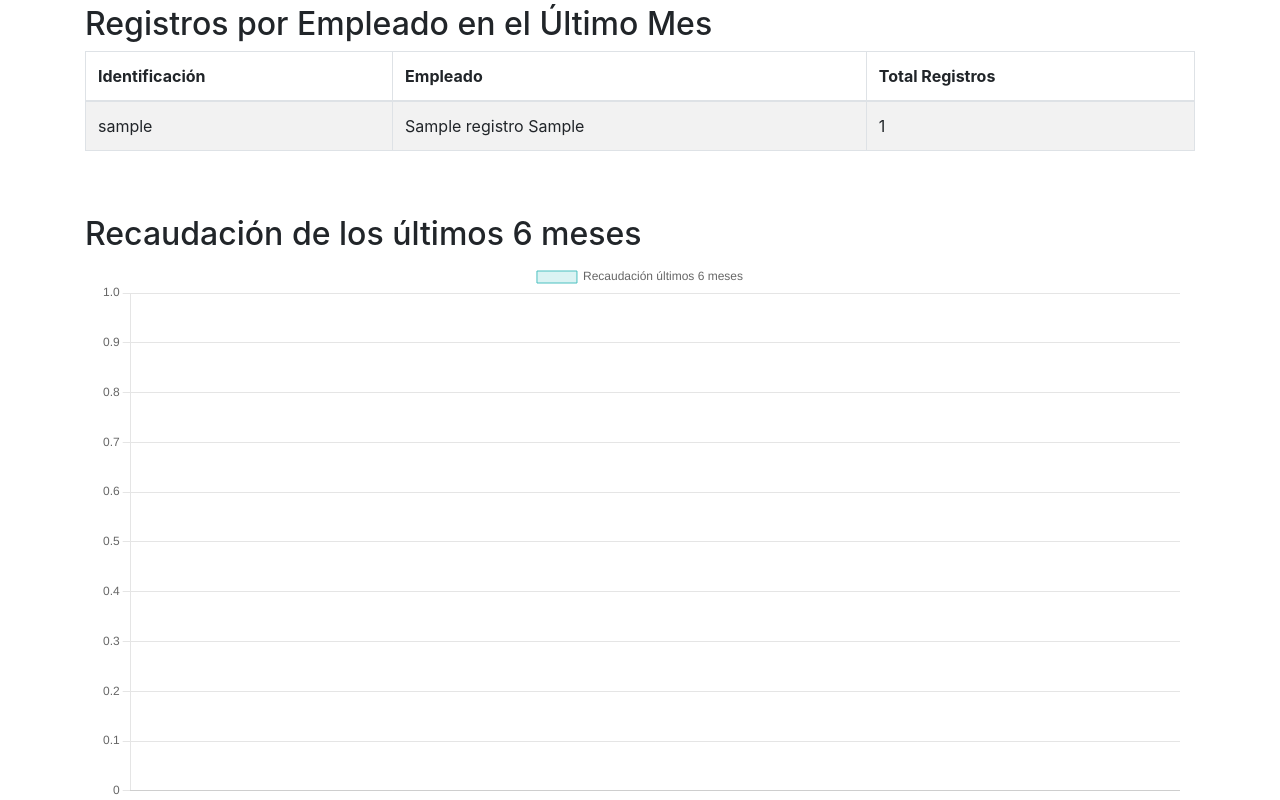
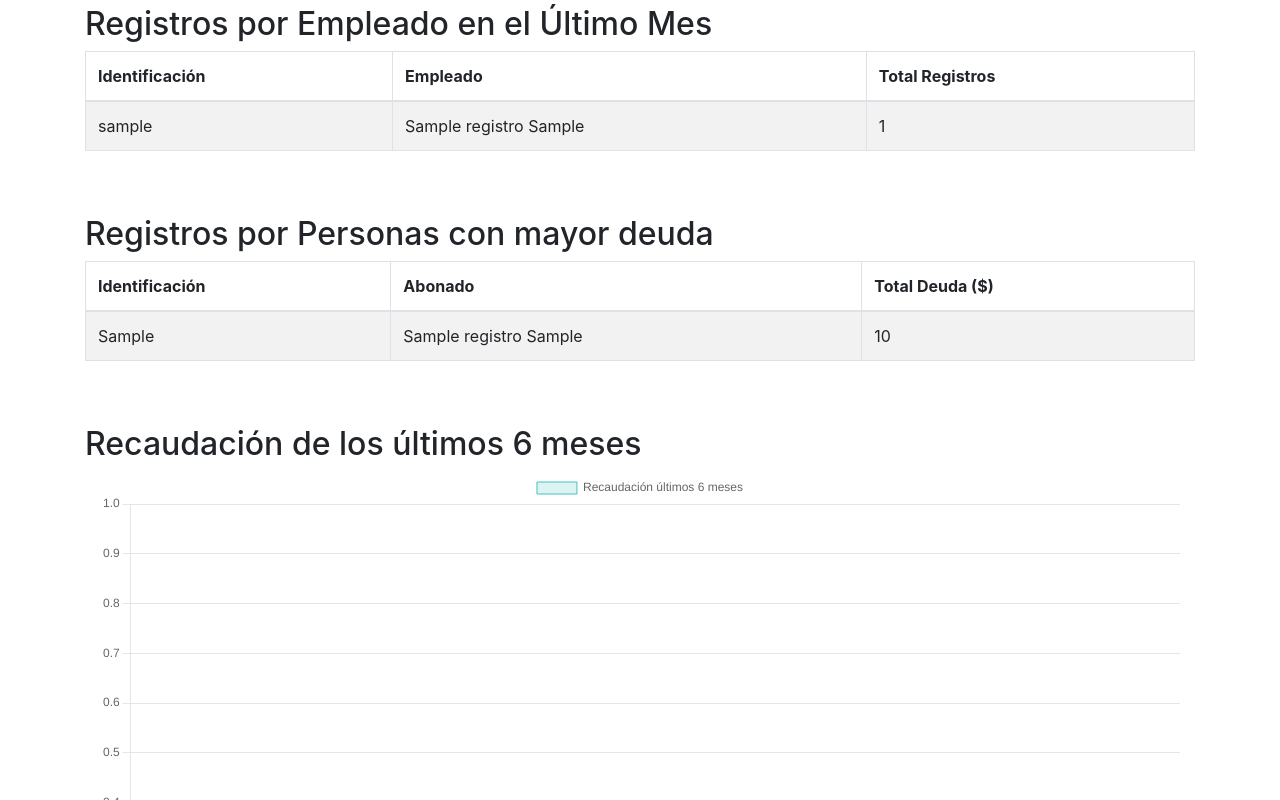
Before and after one commit to andatogua/jaap, a Django app: template templates/reportes/dashboard.html in a window 1280 px wide. Shown: the part 467-1267 px from the top of the page. Run offline with Django 3.2, Linux system fonts and the light colour scheme; the template is opened without the code that fills it: most values are stand-ins (such as "Sample title", 1, 10 or a date in 2020); some libraries are stand-ins or nearby versions.

```diff
--- a/templates/reportes/dashboard.html
+++ b/templates/reportes/dashboard.html
@@ -90,6 +90,27 @@
         </table>
         <br>
         <br>
+        <h2>Registros por Personas con mayor deuda</h2>
+        <table border="1" class="table table-striped table-bordered">
+            <thead>
+                <tr>
+                    <th>Identificación</th>
+                    <th>Abonado</th>
+                    <th>Total Deuda ($)</th>
+                </tr>
+            </thead>
+            <tbody>
+                {% for registro in personas_con_saldo_pendiente %}
+                <tr>
+                    <td>{{ registro.abonado__id_persona }}</td>
+                    <td>{{ registro.abonado__primer_nombre }} {{ registro.abonado__primer_apellido }}</td>
+                    <td>{{ registro.saldo_pendiente | floatformat }}</td>
+                </tr>
+                {% endfor %}
+            </tbody>
+        </table>
+        <br>
+        <br>
         <h2>Recaudación de los últimos 6 meses</h2>
         <div>
             <!-- Mostrar el histograma de los últimos 6 meses -->
```
Also changed, not shown: reportes/views.py (+19 -3 lines).
